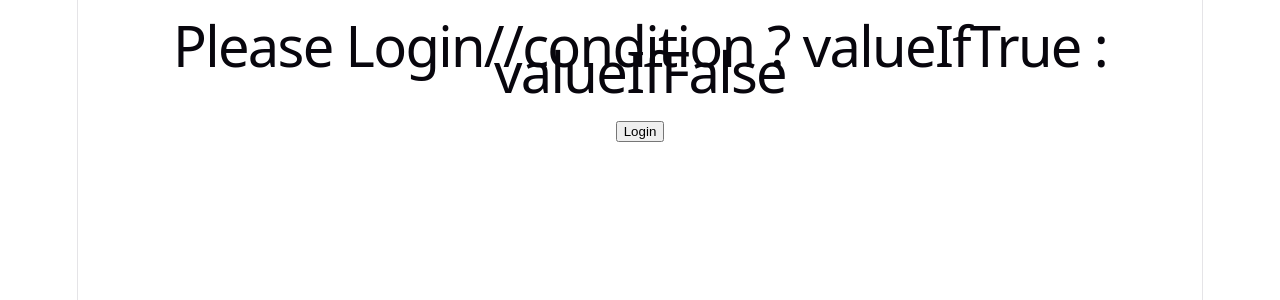
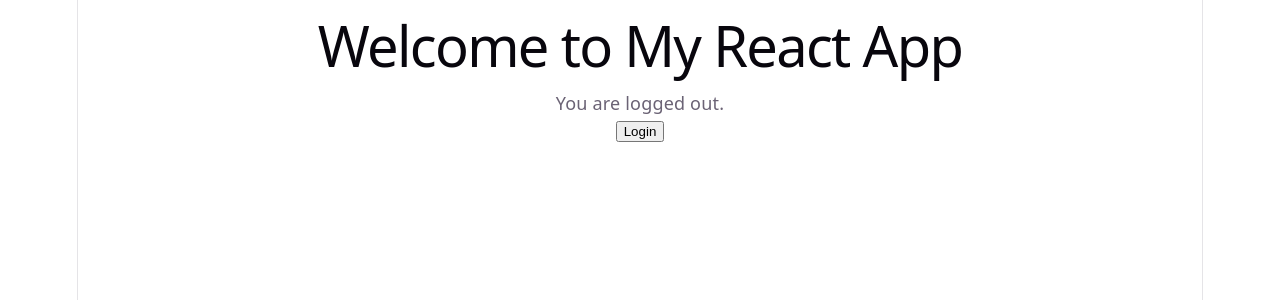
Before and after one commit to abhicism/react-codes, a React (Vite) app: page / in a window 1280 px wide. Shown: the top 300 px of the page. Built offline with nearby package versions, Linux system fonts and the light colour scheme.

Commit message:
feat: add conditional login toggle with welcome message

```diff
--- a/src/App.tsx
+++ b/src/App.tsx
@@ -1,26 +1,34 @@
-import { useState } from "react";
+import {useState} from 'react';
 
 function App() {
+    //state variable to track login status
     const [isLoggedIn, setIsLoggedIn] = useState(false);
-
+    //function to toggle login/logout state
     function toggleLogin() {
         setIsLoggedIn(!isLoggedIn);
     }
-
     return (
         <div>
-            <h1>
-                {isLoggedIn
-                    ? "Welcome Abhishek!"
-                    : "Please Login"}
-                    //condition ? valueIfTrue : valueIfFalse
-            </h1>
-
+            <h1>Welcome to My React App</h1>
+            <p>{isLoggedIn ? 'You are logged in.' : 'You are logged out.'}</p>
             <button onClick={toggleLogin}>
-                {isLoggedIn ? "Logout" : "Login"}
+                {isLoggedIn ? 'Logout' : 'Login'}
             </button>
         </div>
     );
 }
 
+/*
+<button onClick={toggleLogin}> creates a button ,
+onclick attribute is used to specify the function to be called when the button is clicked.
+
+{isLoggedIn ? "Logout" : "Login"}
+This is a ternary operator inside JSX.
+
+{isLoggedIn ? "You are logged in." : "You are logged out."}
+
+
+*/
+
+
 export default App;
```
